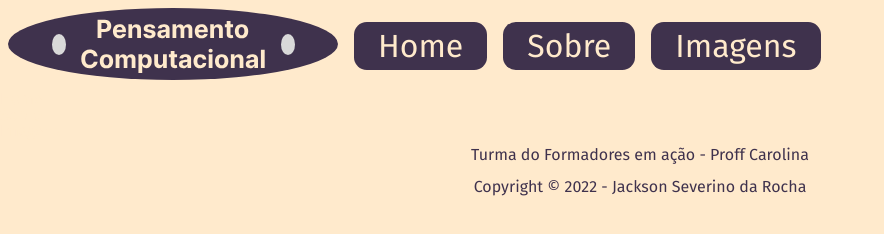
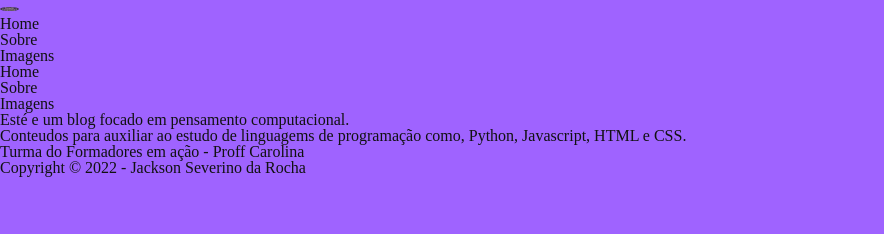
Before and after one commit to jacksonsr451/Grupo-de-estudos-terca, a plain HTML site: page index.html in a window 1280 px wide. Shown: the whole page, without its empty margins (0-884 px from the left). Drawn offline with Linux system fonts and the light colour scheme.

Commit message:
Update styles

```diff
--- a/css/styles.css
+++ b/css/styles.css
@@ -1,95 +1,35 @@
 :root {
-    --cor-primaira: #3f324d;
-    --cor-secundaria: #93c2b1;
-    --cor-clara: #ffeacc;
-    --cor-mediun: #ff995e;
-    --cor-viva: #de1d6a;
-    --cor-primaira-hover: #000000;
-    --cor-primaria-hover: #3f324df3;
-    --font-fira-sans: 'Fira Sans', sans-serif;
+    --color-primary: #9F63FF;
+    --color-secondary: #F357FF;
+    --color-tertiary: #B34FE8;
+    --color-fourth: #604FE8;
+    --color-fifth: #5771FF;
+
+    --color-primary-dark: #503280;
+    --color-secondary-dark: #281940;
+    --color-tertiary-dark: #8F5AE6;
+
+    --color-primary-light: #FF9E7D;
+    --color-secodary-light: #FFF84A;
+    --color-tertiary-light: #57FFD9;
+
+    --color-blak: #111111;
+    --color-white: #fffafa;
 }
 
-html,
-body,
-div,
-span,
-applet,
-object,
-iframe,
-h1,
-h2,
-h3,
-h4,
-h5,
-h6,
-p,
-blockquote,
-pre,
-a,
-abbr,
-acronym,
-address,
-big,
-cite,
-code,
-del,
-dfn,
-em,
-img,
-ins,
-kbd,
-q,
-s,
-samp,
-small,
-strike,
-strong,
-sub,
-sup,
-tt,
-var,
-b,
-u,
-i,
-center,
-dl,
-dt,
-dd,
-ol,
-ul,
-li,
-fieldset,
-form,
-label,
-legend,
-table,
-caption,
-tbody,
-tfoot,
-thead,
-tr,
-th,
-td,
-article,
-aside,
-canvas,
-details,
-embed,
-figure,
-figcaption,
-footer,
-header,
-hgroup,
-menu,
-nav,
-output,
-ruby,
-section,
-summary,
-time,
-mark,
-audio,
-video {
+html, body, div, span, applet, object, iframe,
+h1, h2, h3, h4, h5, h6, p, blockquote, pre,
+a, abbr, acronym, address, big, cite, code,
+del, dfn, em, img, ins, kbd, q, s, samp,
+small, strike, strong, sub, sup, tt, var,
+b, u, i, center,
+dl, dt, dd, ol, ul, li,
+fieldset, form, label, legend,
+table, caption, tbody, tfoot, thead, tr, th, td,
+article, aside, canvas, details, embed,
+figure, figcaption, footer, header, hgroup,
+menu, nav, output, ruby, section, summary,
+time, mark, audio, video {
 	margin: 0;
 	padding: 0;
 	border: 0;
@@ -97,103 +37,49 @@ video {
 	font: inherit;
 	vertical-align: baseline;
 }
+a {
+    text-decoration: none;
+    color: var(--color-blak);
+}
+a:hover {
+    cursor: pointer;
+}
+textarea, input {
+    border: none;
+}
 
-article,
-aside,
-details,
-figcaption,
-figure,
-footer,
-header,
-hgroup,
-menu,
-nav,
-section {
+textarea:focus, input:focus {
+    box-shadow: 0 0 0 0;
+    outline: 0;
+}
+
+article, aside, details, figcaption, figure,
+footer, header, hgroup, menu, nav, section {
 	display: block;
 }
-
-html {
-    color: var(--cor-primaira);
-    font-family: var(--font-fira-sans);
-}
-
 body {
 	line-height: 1;
+    color: var(--color-blak);
+    background-color: var(--color-primary);
     font-size: 16px;
-    background-color: var(--cor-clara);
 }
-
-ol,
-ul {
+ol, ul {
 	list-style: none;
 }
-
-blockquote,
-q {
+blockquote, q {
 	quotes: none;
 }
-
-blockquote:before,
-blockquote:after,
-q:before,
-q:after {
+blockquote:before, blockquote:after,
+q:before, q:after {
 	content: '';
 	content: none;
 }
-
 table {
 	border-collapse: collapse;
 	border-spacing: 0;
 }
 
-a,
-a:hover {
-    text-decoration: none;
-    color: var(--cor-clara);
+header > nav > a > img {
+    width: 1.2rem;
+    height: .5rem;
 }
-
-header>nav,
-header>nav>ul {
-    display: flex;
-    flex-direction: row;
-}
-
-header>nav {
-    align-items: center;
-    justify-content: flex-start;
-}
-
-header>nav>a {
-    margin: .5rem;
-}
-
-header>nav>ul>li {
-    font-size: 2rem;
-    padding: .5rem 1.5rem;
-    margin: .5rem;
-    background-color: var(--cor-primaira);
-    border-radius: .8rem;
-}
-
-header>nav>ul>li:hover {
-    background-color: var(--cor-primaria-hover);
-}
-
-footer {
-    display: flex;
-    flex-direction: column;
-    justify-content: center;
-    align-items: center;
-}
-
-footer>p {
-    padding: .5rem 0;
-}
-
-footer>p>strong>a {
-    color: var(--cor-primaira);
-}
-
-footer>p>strong>a:hover {
-    color: var(--cor-primaira-hover);
-}
--- a/index.html
+++ b/index.html
@@ -34,11 +34,11 @@
                 <li><a href="#">Imagens</a></li>
             </ul>
         </aside>
-        <article>
-            <div class="content">
-
-            </div>
-        </article>
+        <section class="content">
+            <h1>Esté e um blog focado em pensamento computacional.</h1>
+            <p>Conteudos para auxiliar ao estudo de linguagems de programação como, <em>Python</em>,
+                <em>Javascript</em>, <em>HTML</em> e <em>CSS</em>.</p>
+        </section>
     </div>
     <footer>
         <p><em>Turma do Formadores em ação - <strong>Proff Carolina</strong></em></p>
```
Lines whose indentation alone changed are shown as unchanged.
